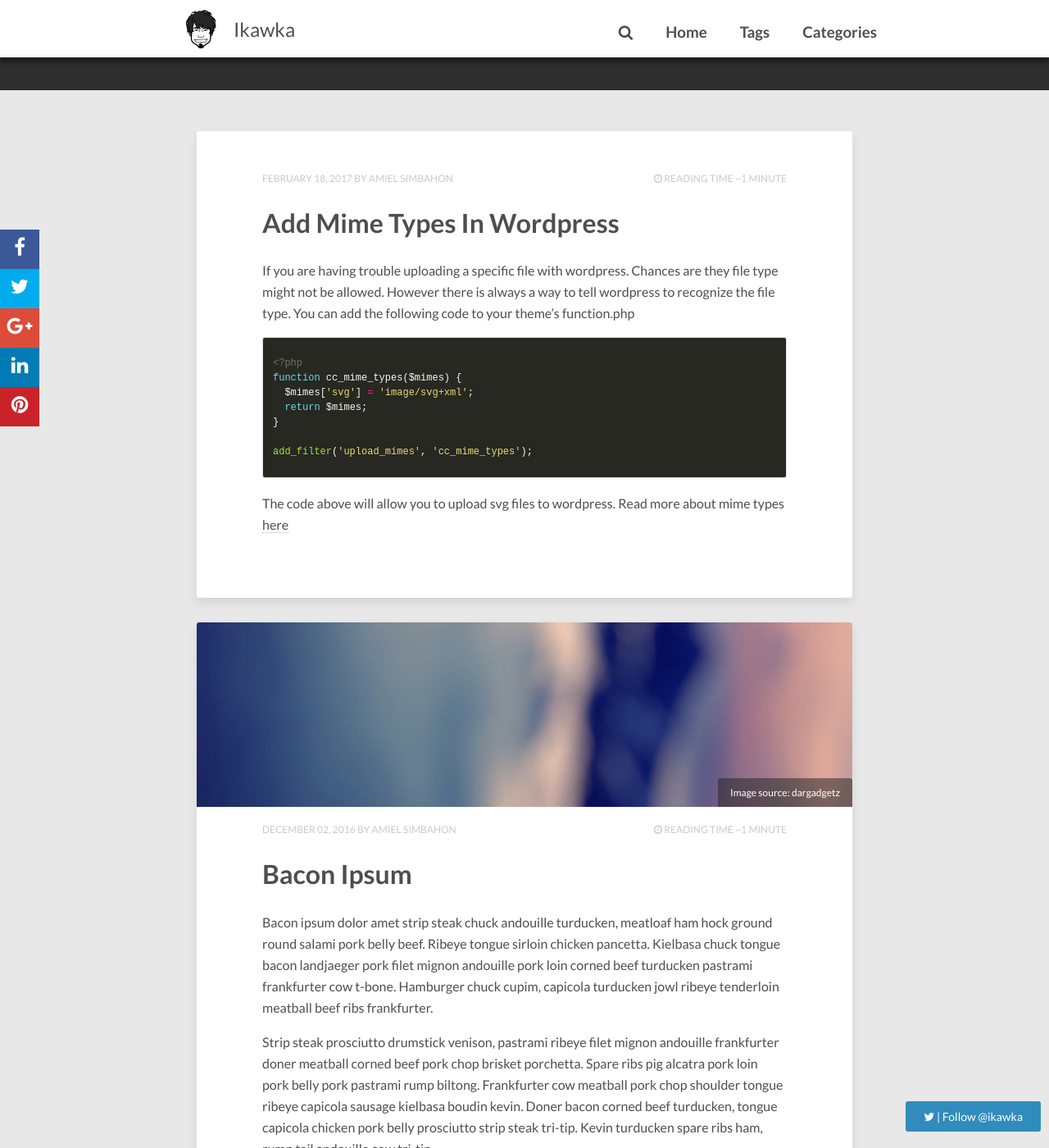
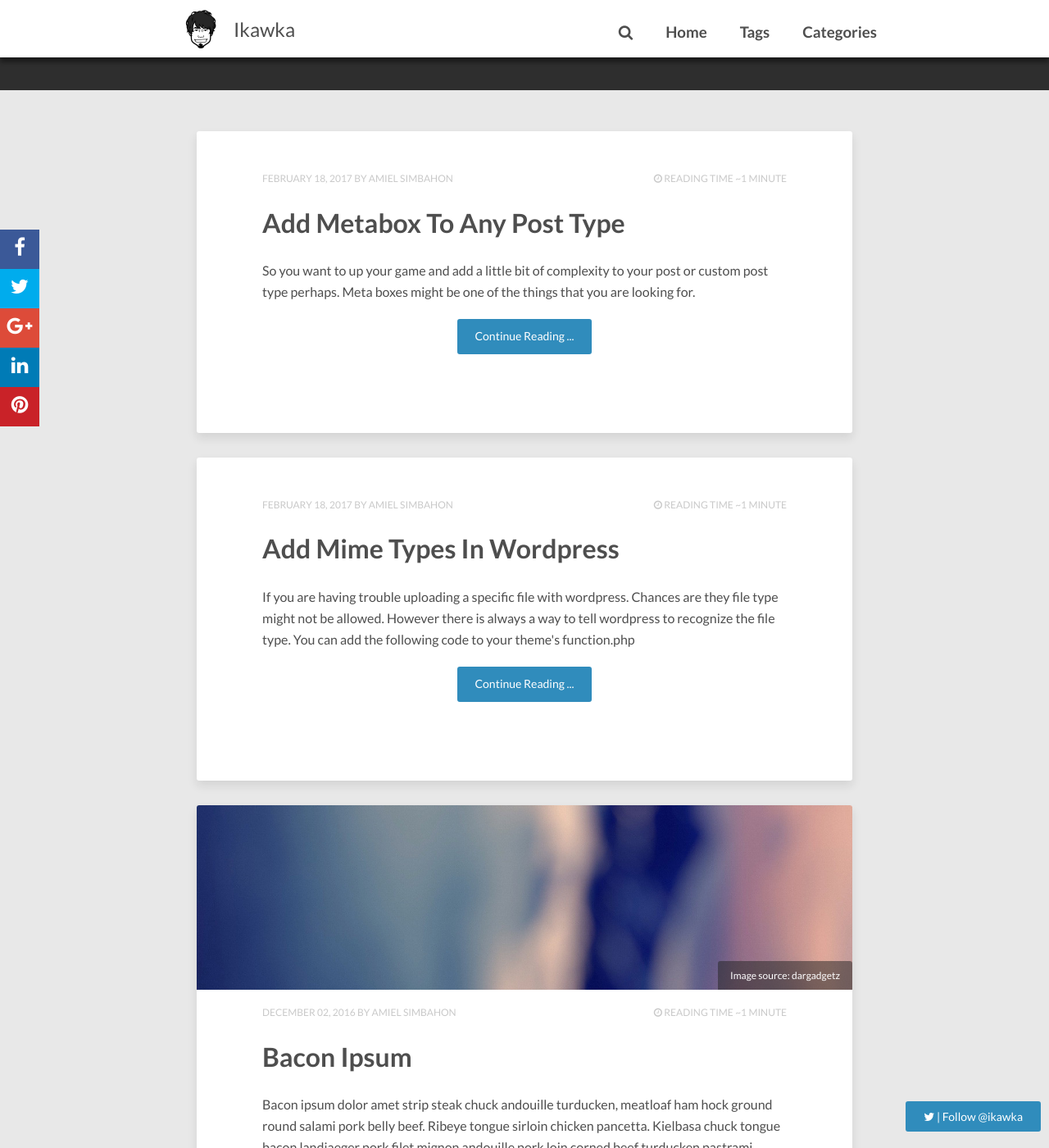
Before and after one commit to ikawka/ikawka.github.io, a Jekyll site: the page built from index.html, in a window 1280 px wide and 1400 px high, scrolled down 190 px. Shown: the whole window at 82% size. Built offline with Jekyll 4.4.1, drawn with Linux system fonts in a browser that asks for light colours; nearby versions of some CDN libraries; the list of posts is cut into pages by our own code; comment, search, counter and statistics services are not loaded.

Commit message:
wordpress metabox and minor mods

````diff
--- a/_config.yml
+++ b/_config.yml
@@ -1,12 +1,12 @@
 title:            Ikawka
-description:      In Code We Trust
+description:      Life would have been easier, if I have the source code.
 
 disqus_shortname:
 reading_time:     true
 words_per_minute: 200
 logo: images/logo.png
 
-excerpt_separator: <!--more-->
+excerpt_separator: <!-- more -->
 url: https://ikawka.github.io
 
 menu:
--- a/_posts/2017-02-18-wordpress-add-mime-type.md
+++ b/_posts/2017-02-18-wordpress-add-mime-type.md
@@ -5,19 +5,19 @@ description: "How to add other mime types in wordpress"
 modified: 2017-02-18
 tags: [mimes, svg, filter, upload mimes]
 categories: [wordpress]
+excerpt: If you are having trouble uploading a specific file with wordpress. Chances are they file type might not be allowed. However there is always a way to tell wordpress to recognize the file type. You can add the following code to your theme's function.php
 ---
-
+<!-- more -->
 If you are having trouble uploading a specific file with wordpress. Chances are they file type might not be allowed. However there is always a way to tell wordpress to recognize the file type. You can add the following code to your
 theme's function.php
 
-{% highlight php %}
-<?php
+```php?start_inline=true
 function cc_mime_types($mimes) {
   $mimes['svg'] = 'image/svg+xml';
   return $mimes;
 }
 
 add_filter('upload_mimes', 'cc_mime_types');
-{% endhighlight %}
+```
 
 The code above will allow you to upload svg files to wordpress. Read more about mime types [here](https://developer.mozilla.org/en-US/docs/Web/HTTP/Basics_of_HTTP/MIME_types){:target="_blank"}
--- /dev/null
+++ b/_posts/2017-02-18-wordpress-meta-boxes.md
@@ -0,0 +1,38 @@
+---
+layout: post
+title: Add Metabox To Any Post Type
+description: "How to add meta box to any post type"
+modified: 2017-02-18
+tags: [metabox, metaboxes]
+categories: [wordpress]
+excerpt: So you want to up your game and add a little bit of complexity to your post or custom post type perhaps. Meta boxes might be one of the things that you are looking for.
+---
+<!-- more -->
+So you want to up your game and add a little bit of complexity to your post or custom post type perhaps. Meta boxes might be one of the things that you are looking for.
+
+Lets start by creating a hook to the **add_meta_boxes** action.
+```php?start_inline=true
+//add the action
+add_action( 'add_meta_boxes', 'custom_meta_boxes', 10, 2 );
+```
+Then create the callback function of the action, this is where you can check the current post-type and decide what to do. The defaults are post and page.
+```php?start_inline=true
+function custom_meta_boxes($post_type, $post){
+    if($post_type == '{post-type}'){
+        //now we create the meta box and add a callback function to render
+        add_meta_box( 'my-meta-box',
+                      'Meta Box Title',
+                      'render_meta_box', //<-- callback function
+                      'post-type',
+                      'normal',
+                      'default');
+    }
+}
+```
+Lastly you need to render the content of the meta box
+```php?start_inline=true
+//this will be called to render the meta box
+function render_meta_box($post){
+    //render the meta box here
+}
+```
--- a/_sass/_page.scss
+++ b/_sass/_page.scss
@@ -644,8 +644,9 @@ ul.social-buttons li a:active {
 
 .sub-item a{
 	vertical-align: middle;
-	display: table-cell;
+	display: block;
 	height: 50px;
+    line-height: 50px;
 }
 .sub-item:hover {
 	border-bottom-color: $header-margin;
--- a/_sass/_site.scss
+++ b/_sass/_site.scss
@@ -49,6 +49,10 @@
 	}
 }
 
+.read-more-container{
+    padding-top: 20px;
+}
+
 // Global Transition
 // ---------------------------------------------------
 b, i, strong, em, blockquote, p, q, span, figure, img, h1, h2, header, input, a {
--- a/index.html
+++ b/index.html
@@ -35,7 +35,7 @@ comments: false
   <div class="entry-content">
       {{ post.excerpt }}
       {% if post.content contains "<!-- more -->" %}
-          <div align="center">
+          <div align="center" class="read-more-container">
               <div markdown="0"><a href="{{ site.url }}{{ post.url }}" class="btn btn-info">Continue Reading ...</a></div>
           </div>
       {% endif %}
````
Also changed, not shown: favicon.ico, favicon.png.
